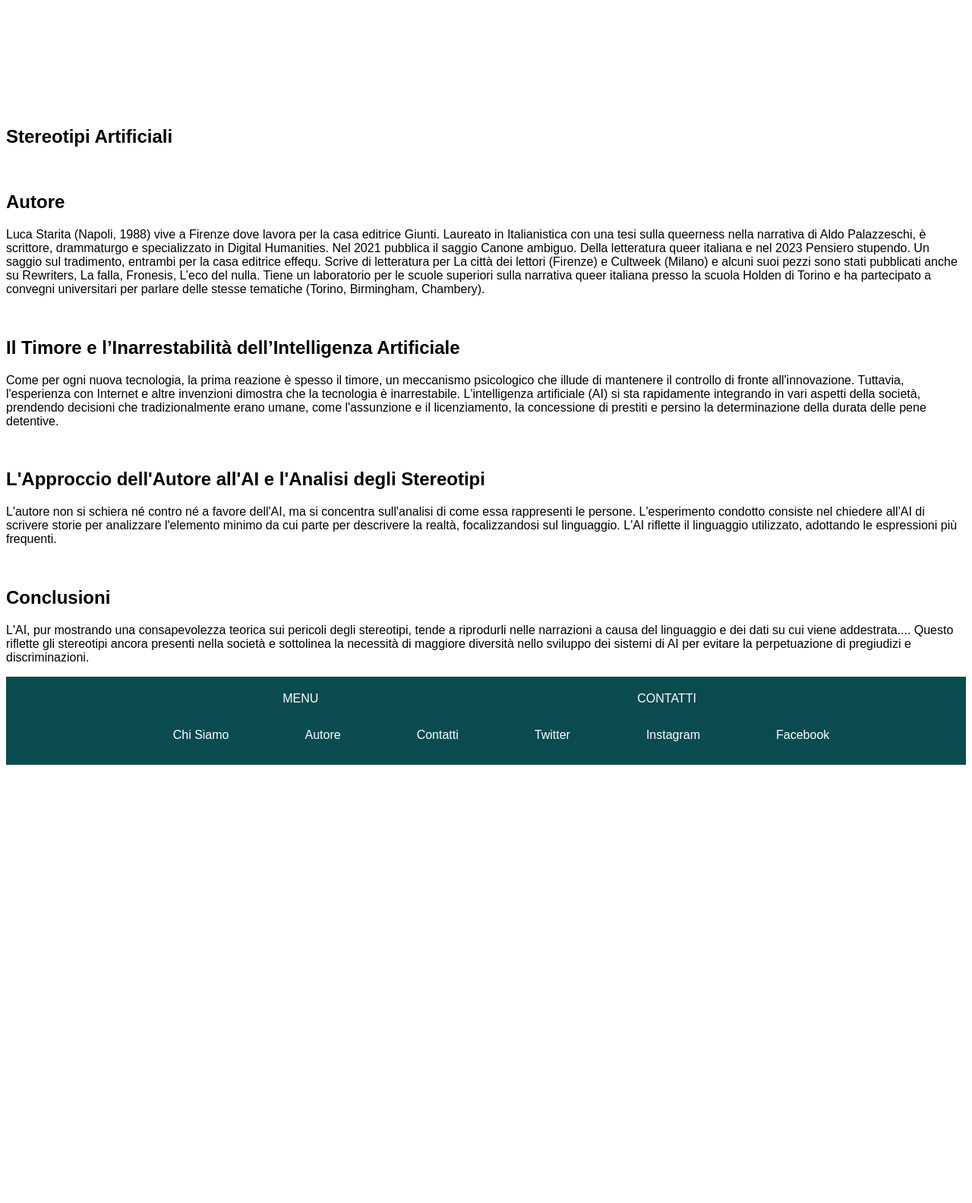
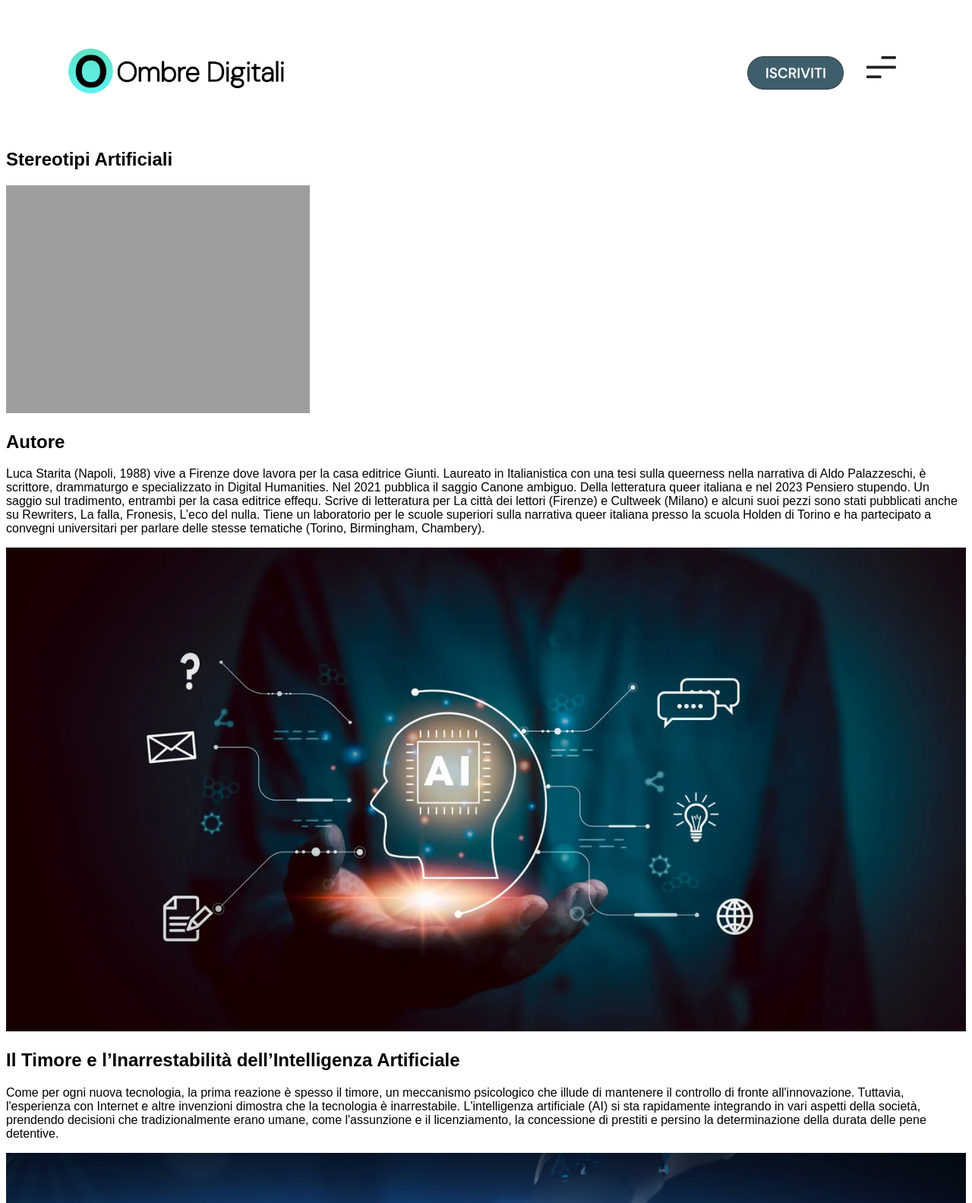
Before and after one commit to stefanovelardita/sito, a plain HTML site: page index.html in a window 1280 px wide. Shown: the top 1584 px of the page at 76% size. Before the commit the page ends 1015 px from the top, so only its background shows below. Drawn offline with Linux system fonts and the light colour scheme; the site is published under a folder, as on GitHub Pages, so addresses that start at the root find nothing.

Commit message:
Update index.html

```diff
--- a/index.html
+++ b/index.html
@@ -8,10 +8,10 @@
 </head>
 <body>
     <header>
-        <p><a href="#"><img src="/immagini/logo.png" alt=""></a></p>
+        <p><a href="#"><img src="immagini/logo.png" alt=""></a></p>
         <nav>
-            <p><a href="#"> <img src="/immagini/iscriviti.png" alt=""></a></p>
-            <p><a href="#"> <img src="/immagini/menu1.png" alt=""></a></p>
+            <p><a href="#"> <img src="immagini/iscriviti.png" alt=""></a></p>
+            <p><a href="#"> <img src="immagini/menu1.png" alt=""></a></p>
         </nav>
     </header>
     <main>
@@ -19,7 +19,7 @@
             <h1>Stereotipi Artificiali</h1>
         </section>
         <section>
-            <div><img src="/immagini/2.jpg" alt="">
+            <div><img src="immagini/2.jpg" alt="">
                 <h2>Autore</h2>
                 <p>Luca Starita (Napoli, 1988) vive a Firenze dove lavora per la casa editrice Giunti.
                     Laureato in Italianistica con una tesi sulla queerness nella narrativa di Aldo Palazzeschi, è
@@ -32,7 +32,7 @@
                     universitari per parlare delle stesse tematiche (Torino, Birmingham, Chambery).</p>
             </div>
             <div>
-                <img src="/immagini/3.webp" alt="">
+                <img src="immagini/3.webp" alt="">
                 <h2>Il Timore e l’Inarrestabilità dell’Intelligenza Artificiale</h2>
                 <p>Come per ogni nuova tecnologia, la prima reazione è spesso il timore, un meccanismo psicologico che
                     illude di mantenere il controllo di fronte all'innovazione. Tuttavia, l'esperienza con Internet e
@@ -41,14 +41,14 @@
                     umane, come l'assunzione e il licenziamento, la concessione di prestiti e persino la determinazione
                     della durata delle pene detentive.</p>
             </div>
-            <div><img src="/immagini/1.jpeg" alt="">
+            <div><img src="immagini/1.jpeg" alt="">
                 <h2>L'Approccio dell'Autore all'AI e l'Analisi degli Stereotipi</h2>
                 <p>L'autore non si schiera né contro né a favore dell'AI, ma si concentra sull'analisi di come essa
                     rappresenti le persone. L'esperimento condotto consiste nel chiedere all'AI di scrivere storie per
                     analizzare l'elemento minimo da cui parte per descrivere la realtà, focalizzandosi sul linguaggio.
                     L'AI riflette il linguaggio utilizzato, adottando le espressioni più frequenti.</p>
             </div>
-            <div><img src="/immagini/4.png" alt="">
+            <div><img src="immagini/4.png" alt="">
                 <h2>Conclusioni</h2>
                 <p>L'AI, pur mostrando una consapevolezza teorica sui pericoli degli stereotipi, tende a riprodurli
                     nelle narrazioni a causa del linguaggio e dei dati su cui viene addestrata.... Questo riflette gli
```
